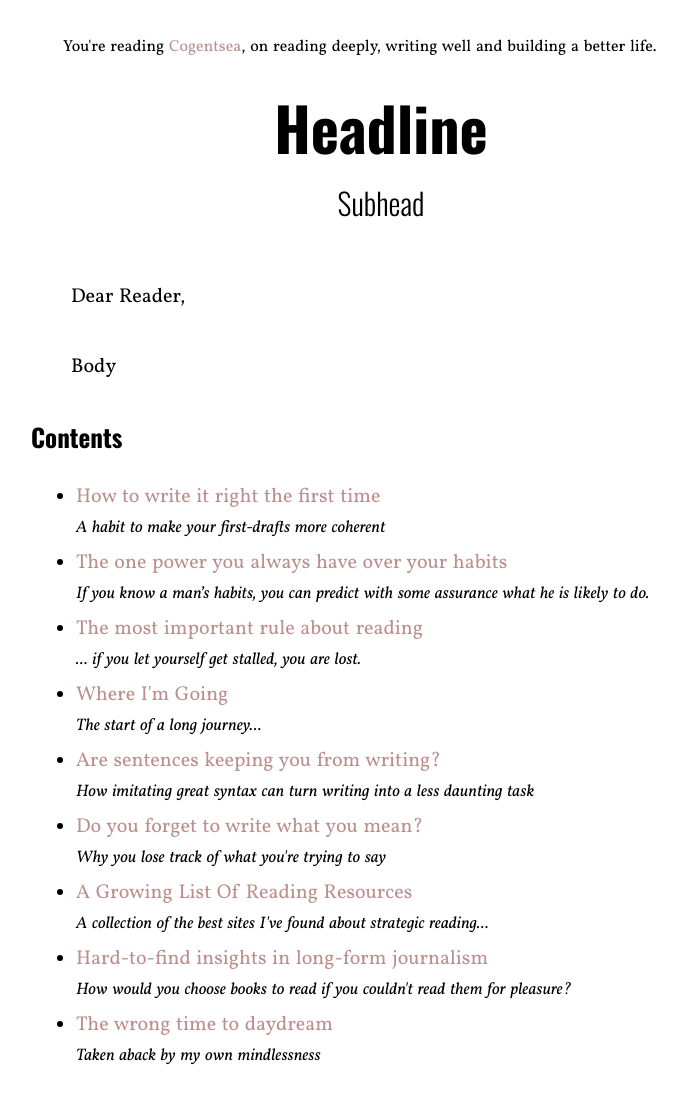
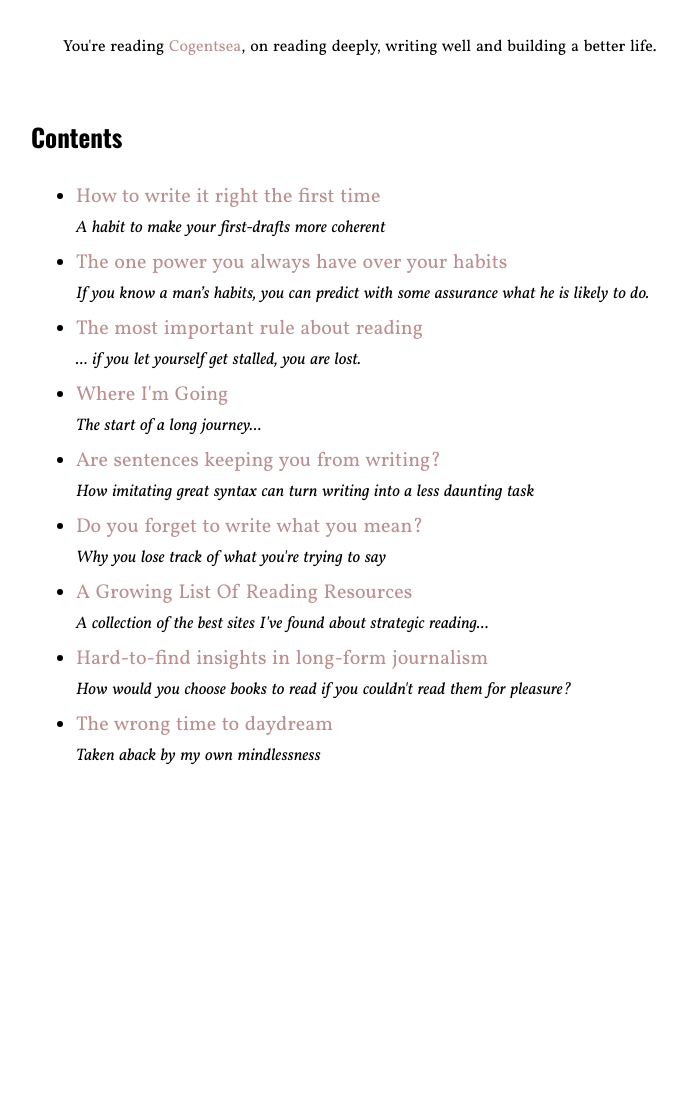
Before and after one commit to jacksoncusick/cogentsea, a Jekyll site: the page built from index.html, in a window 1280 px wide. Shown: the whole page, without its empty margins (259-945 px from the left). Built offline with Jekyll 4.4.1, drawn with Linux system fonts in a browser that asks for light colours; the list of posts is cut into pages by our own code; after the commit the page ends 900 px from its top, so only the background shows below that.

Commit message:
Update index.html

```diff
--- a/index.html
+++ b/index.html
@@ -5,8 +5,8 @@ published: true
 ---
 
 <hgroup>
-<h1>Headline</h1>
-<h2>Subhead</h2>
+<h1></h1>
+<h2></h2>
 </hgroup>
 
 
@@ -14,8 +14,8 @@ published: true
 
 <!-- Body Section -->
 <section>
-<p class="dear-reader">Dear Reader,
-<p>Body
+<p class="dear-reader">
+<p>
 </section>
 
 
```
